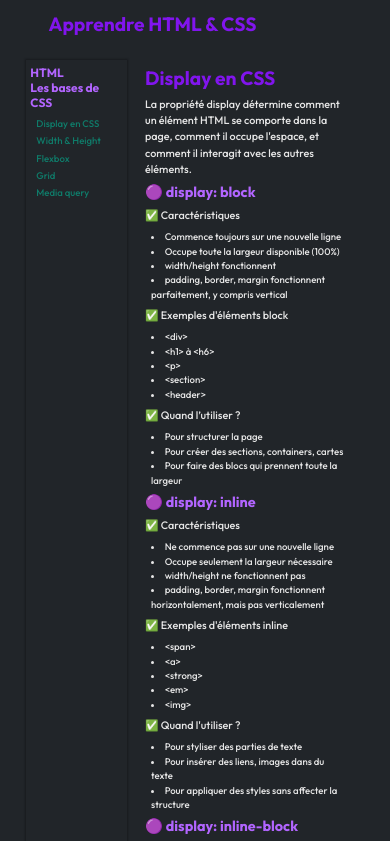
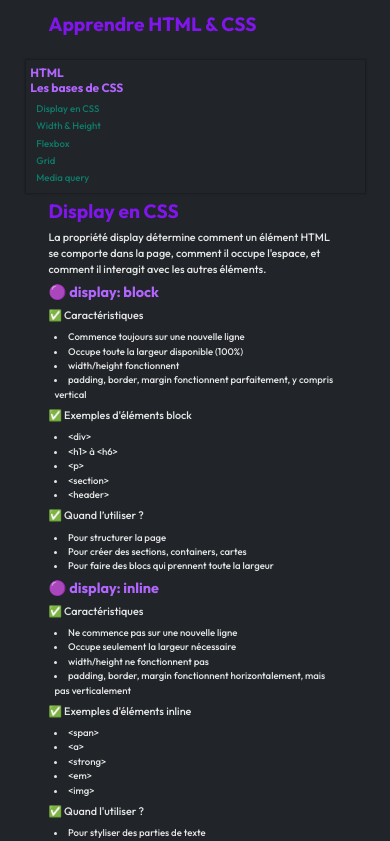
Before and after one commit to Ayo-Oub/learn_html_css, a React (Vite) app: page /learn_html_css/display in a window 390 px wide. Shown: the top 841 px of the page. Built offline with nearby package versions, Linux system fonts and the light colour scheme.

Commit message:
add media qu in homecss

```diff
--- a/src/pages/home.css
+++ b/src/pages/home.css
@@ -6,3 +6,9 @@
 .home-content {
   display: flex;
 }
+@media (max-width: 38.75rem){
+  /* 620 px / 16px = 38.75rem */
+  .home-content {
+  flex-direction: column;
+}
+}
```
